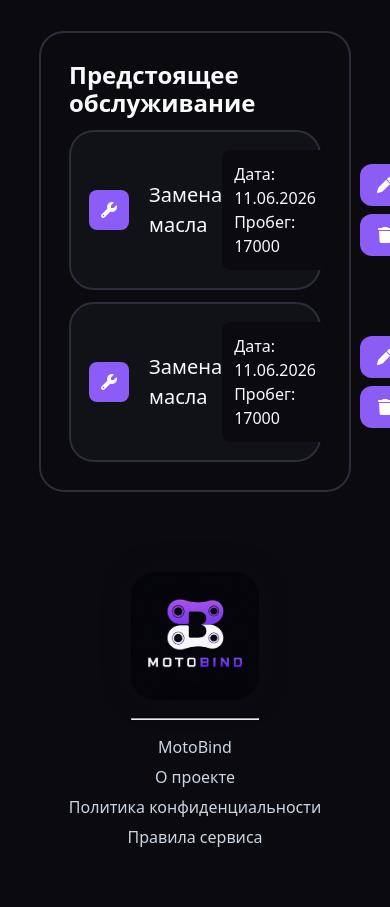
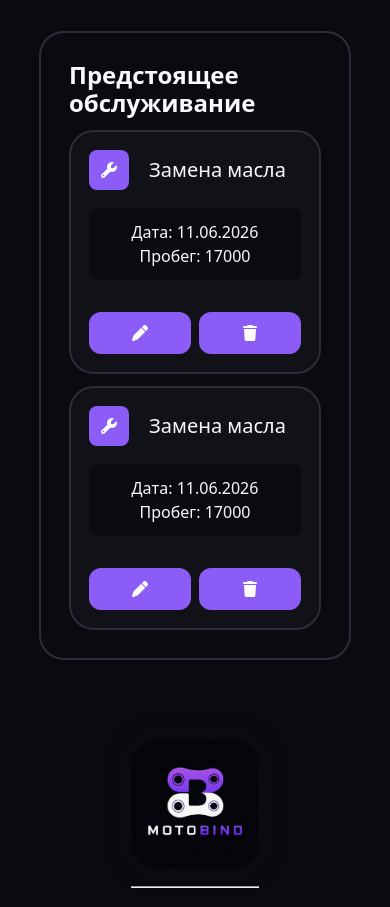
Before and after one commit to griskprj/MotoBind, a Vue app in the folder frontend/: page /home in a window 390 px wide. Shown: the part 1107-2014 px from the top of the page. Built offline with nearby package versions, Linux system fonts and the light colour scheme; sample sign-in values are in the browser's storage.

Commit message:
fix: Add responsive to dashboard

```diff
--- a/frontend/src/views/Dashboard.vue
+++ b/frontend/src/views/Dashboard.vue
@@ -61,8 +61,8 @@
                             <p class="maintenance-meta-item">Пробег: 17000</p>
                         </div>
                         <div class="maintenance-actions">
-                            <button class="maintenance-action-edit"><i class="fa fa-pen"></i></button>
-                            <button class="maintenance-action-delete"><i class="fa fa-trash"></i></button>
+                            <button class="maintenance-action"><i class="fa fa-pen"></i></button>
+                            <button class="maintenance-action"><i class="fa fa-trash"></i></button>
                         </div>
                     </div>
                 </div>
@@ -79,8 +79,8 @@
                             <p class="maintenance-meta-item">Пробег: 17000</p>
                         </div>
                         <div class="maintenance-actions">
-                            <button class="maintenance-action-edit"><i class="fa fa-pen"></i></button>
-                            <button class="maintenance-action-delete"><i class="fa fa-trash"></i></button>
+                            <button class="maintenance-action"><i class="fa fa-pen"></i></button>
+                            <button class="maintenance-action"><i class="fa fa-trash"></i></button>
                         </div>
                     </div>
                 </div>
@@ -299,4 +299,32 @@ p {
     flex-direction: column;
     gap: 8px;
 }
+
+@media (max-width: 728px) {
+    .maintenance-card {
+        flex-direction: column;
+    }
+
+    .maintenance-header {
+        margin-bottom: 18px;
+    }
+
+    .maintenance-body {
+        flex-direction: column;
+    }
+
+    .maintenance-meta {
+        width: 100%;
+        text-align: center;
+    }
+
+    .maintenance-actions {
+        flex-direction: row;
+        width: 100%;
+    }
+
+    .maintenance-action {
+        width: 100%;
+    }
+}
 </style>
```
